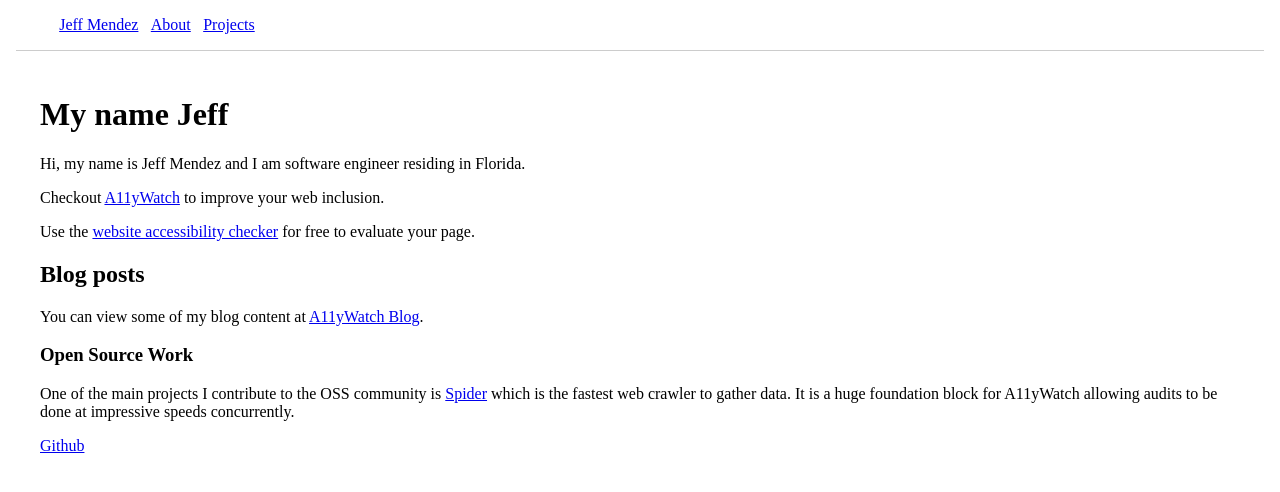
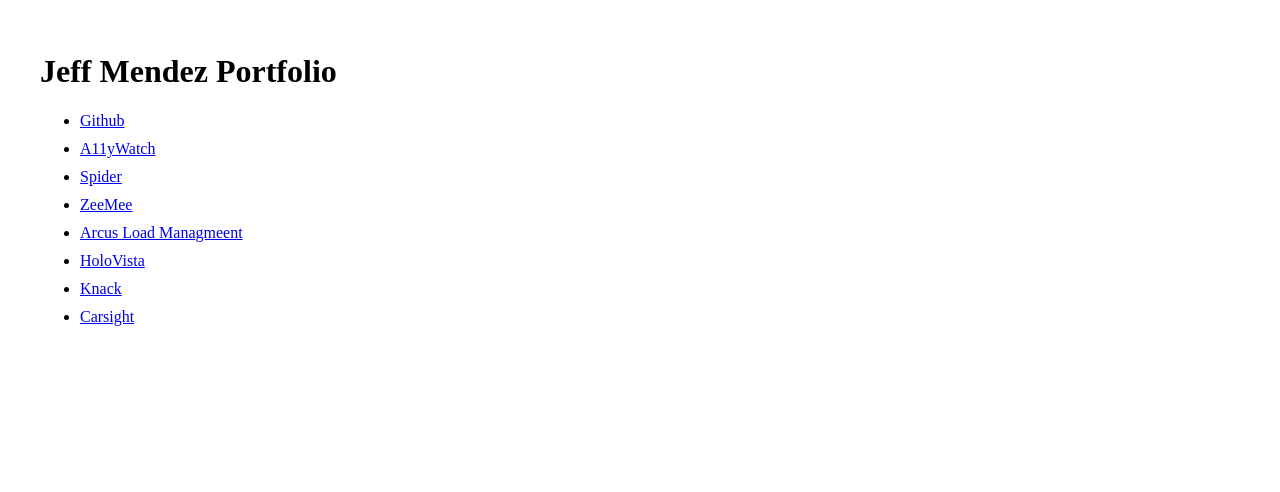
Before and after one commit to j-mendez/portfolio, an Astro site: page / in a window 1280 px wide. Built offline with nearby package versions, Linux system fonts and the light colour scheme; Astro itself is replaced by a stand-in of ours.

Commit message:
chore(home): add simple links

```diff
--- a/src/components/home.tsx
+++ b/src/components/home.tsx
@@ -1,66 +1,53 @@
 import React from "react";
+
+const links = [
+  {
+    href: "https://github.com/j-mendez",
+    name: "Github",
+  },
+  {
+    href: "https://a11ywatch.com",
+    name: "A11yWatch",
+  },
+  {
+    href: "https://spiderwebai.xyz",
+    name: "Spider",
+  },
+  {
+    href: "https://www.zeemee.com/",
+    name: "ZeeMee",
+  },
+  {
+    href: "https://appadvice.com/app/arcus-load-management/1331606155",
+    name: "Arcus Load Managmeent",
+  },
+  {
+    href: "https://www.youtube.com/watch?app=desktop&v=pJyjsg588zs",
+    name: "HoloVista",
+  },
+  {
+    href: "https://joinknack.com",
+    name: "Knack",
+  },
+  {
+    href: "https://player.vimeo.com/video/373720284?title=0&byline=0&portrait=0&muted=1&autoplay=0&autopause=0&controls=1&loop=1",
+    name: "Carsight",
+  },
+];
 
 const Home = () => {
   return (
     <section>
-    <p>
-      Hi, my name is Jeff Mendez and I am software engineer residing in
-      Florida.
-    </p>
-    <p>
-      Checkout{" "}
-      <a href="https://a11ywatch.com" target="_blank" rel="external">
-        A11yWatch
-      </a>{" "}
-      to improve your web inclusion.
-    </p>
-    <p>
-      Use the{" "}
-      <a
-        href="https://a11ywatch.com/website-accessibility-checker"
-        target="_blank"
-        rel="noopener noreferrer"
-      >
-        website accessibility checker
-      </a>{" "}
-      for free to evaluate your page.
-    </p>
-    <h2>Blog posts</h2>
-    <p>
-      You can view some of my blog content at{" "}
-      <a
-        href="https://a11ywatch.blog"
-        target="_blank"
-        rel="noopener noreferrer"
-      >
-        A11yWatch Blog
-      </a>
-      .
-    </p>
-    <h3>Open Source Work</h3>
-    <p>
-      One of the main projects I contribute to the OSS community is{" "}
-      <a
-        href="https://github.com/spider-rs/spider"
-        target="_blank"
-        rel="noopener noreferrer"
-      >
-        Spider
-      </a>{" "}
-      which is the fastest web crawler to gather data. It is a huge
-      foundation block for A11yWatch allowing audits to be done at
-      impressive speeds concurrently.
-    </p>
-
-    <a
-      href="https://github.com/j-mendez"
-      target="_blank"
-      rel="noopener noreferrer"
-    >
-      Github
-    </a>
-
-  </section>
+      <ul>
+        {links.map((ele) => (
+          <li key={ele.name}>
+            <a href={ele.href} target="_blank" rel="noopener">
+              {ele.name}
+            </a>
+          </li>
+        ))}
+      </ul>
+    </section>
   );
 };
 
--- a/src/components/tags.tsx
+++ b/src/components/tags.tsx
@@ -7,7 +7,7 @@ const videoStyles = {
   minWidth: "100%",
   margin: 0,
   padding: 0,
-  border: 0
+  border: 0,
 };
 
 class Tags extends React.Component {
--- a/src/layouts/layout.tsx
+++ b/src/layouts/layout.tsx
@@ -1,8 +1,7 @@
 import React from "react";
-import Navigation from "../components/navigation";
 
 const siteTitle = "Jeff Mendez - Software Engineer";
-const name = "My name Jeff";
+const name = "Jeff Mendez Portfolio";
 
 export default function Layout({ children, home, title, description }) {
   return (
@@ -28,11 +27,8 @@ export default function Layout({ children, home, title, description }) {
         <meta name="og:title" content={title || siteTitle} />
         <meta name="twitter:card" content="summary_large_image" />
       </head>
-      <style>{`.container { padding: 1.5rem; }`}</style>
+      <style>{`.container { padding: 1.5rem; } a { display: inline-block; } a:hover { color: rgb(2 132 199); } li + li { margin-top: 10px; }`}</style>
       <body>
-        <header>
-          <Navigation />
-        </header>
         <main className="container">
           {home ? <h1>{name}</h1> : null}
           {children}
```
Also changed, not shown: .github/workflows/main.yml.
